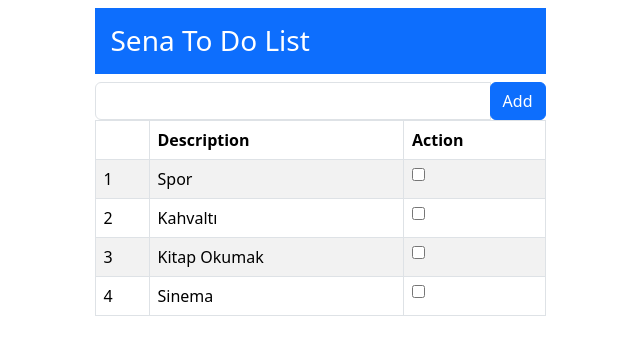
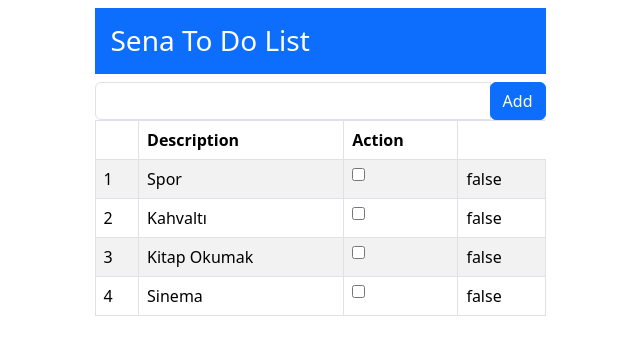
Before and after one commit to sena-nur/angular-projects, an Angular app in the folder to-do-app/: page / in a window 1280 px wide. Shown: the top 354 px of the page, without its empty margins (320-960 px from the left). Built offline with nearby package versions, Linux system fonts and the light colour scheme.

Commit message:
feat: add filter

```diff
--- a/to-do-app/src/app/app.component.html
+++ b/to-do-app/src/app/app.component.html
@@ -24,6 +24,7 @@
             </td>
 
             <td><input type="checkbox" [(ngModel)]="item.action" /></td>
+            <td>{{ item.action }}</td>
           </tr>
         </tbody>
       </table>
--- a/to-do-app/src/app/app.component.ts
+++ b/to-do-app/src/app/app.component.ts
@@ -18,6 +18,6 @@ export class AppComponent {
   }
 
   getItems() {
-    return this.model.items;
+    return this.model.items.filter((item) => !item.action);
   }
 }
```
